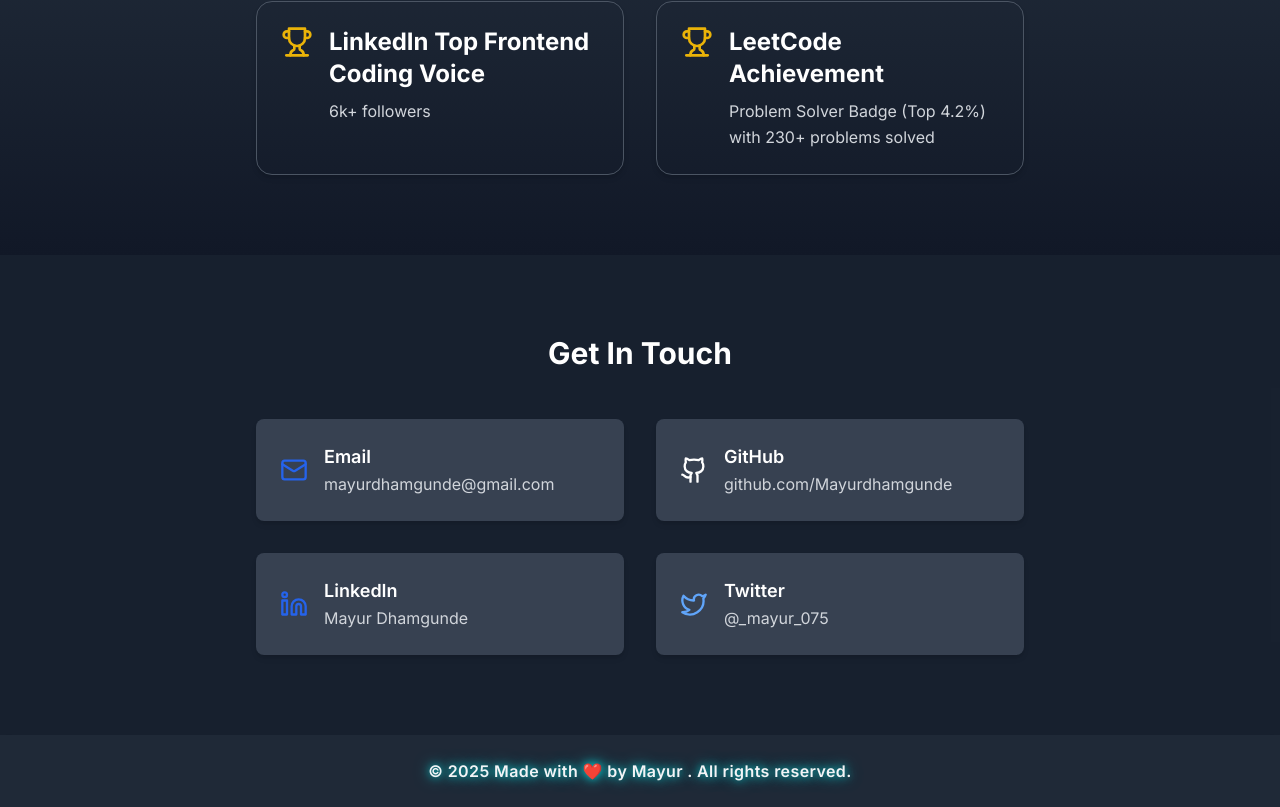
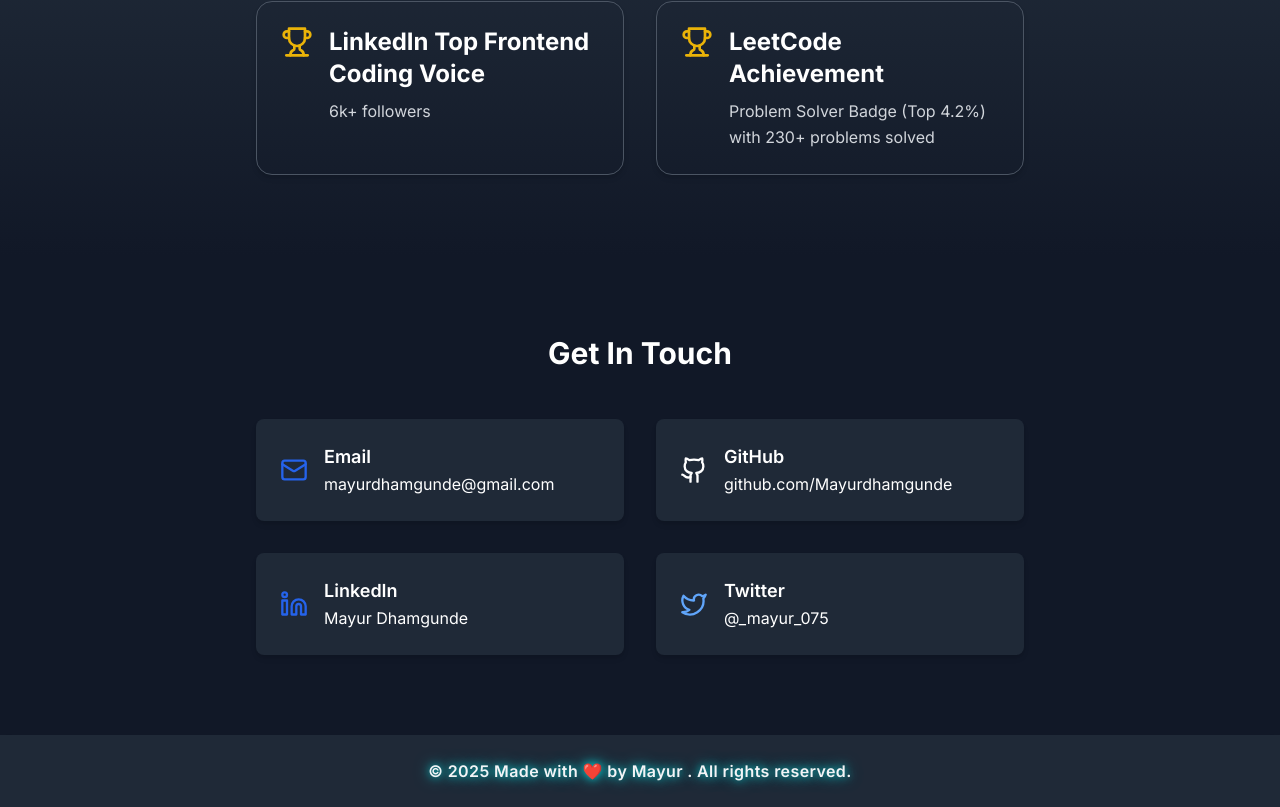
Before and after one commit to Mayurdhamgunde/My-PortFolio, a React (Vite) app: page / in a window 1280 px wide. Shown: the part 4693-5500 px from the top of the page. Built offline with nearby package versions, Linux system fonts and the light colour scheme.

Commit message:
initial commit

```diff
--- a/src/components/Contact.tsx
+++ b/src/components/Contact.tsx
@@ -68,21 +68,119 @@
 
 
 
-import React from 'react';
-import { Mail, Github, Linkedin, Twitter } from 'lucide-react';
-import { motion } from 'framer-motion';
+// import React from 'react';
+// import { Mail, Github, Linkedin, Twitter } from 'lucide-react';
+// import { motion } from 'framer-motion';
+
+// const cardVariants = {
+//   hidden: { opacity: 0, y: 30 },
+//   visible: { opacity: 1, y: 0, transition: { duration: 0.6, ease: 'easeOut' } },
+// };
+
+// const tapEffect = {
+//   tap: {
+//     scale: 0.95,
+//     background: 'linear-gradient(135deg, rgba(255, 0, 128, 0.25), rgba(0, 128, 255, 0.25))',
+//     boxShadow: '0px 0px 25px rgba(255, 0, 128, 0.8)',
+//     transition: { duration: 0.4, ease: 'easeInOut' },
+//   },
+// };
+
+// export default function Contact() {
+//   return (
+//     <motion.section
+//       id="contact"
+//       className="py-20 bg-gray-50 dark:bg-gray-800/50"
+//       initial="hidden"
+//       animate="visible"
+//     >
+//       <div className="container mx-auto px-6">
+//         <motion.h2
+//           className="text-3xl font-bold text-center mb-12 text-gray-900 dark:text-white"
+//           whileHover={{ scale: 1.1, textShadow: '0px 0px 12px rgba(128, 0, 255, 0.9)' }}
+//         >
+//           Get In Touch
+//         </motion.h2>
+//         <div className="max-w-3xl mx-auto">
+//           <div className="grid md:grid-cols-2 gap-8">
+//             {[{
+//               href: 'mailto:mayurdhamgunde@gmail.com',
+//               icon: Mail,
+//               color: 'text-blue-600',
+//               title: 'Email',
+//               text: 'mayurdhamgunde@gmail.com',
+//             },
+//             {
+//               href: 'https://github.com/Mayurdhamgunde',
+//               icon: Github,
+//               color: 'text-gray-900 dark:text-white',
+//               title: 'GitHub',
+//               text: 'github.com/Mayurdhamgunde',
+//             },
+//             {
+//               href: 'https://linkedin.com/in/mayur-dhamgunde-94b9ab226/',
+//               icon: Linkedin,
+//               color: 'text-blue-600',
+//               title: 'LinkedIn',
+//               text: 'Mayur Dhamgunde',
+//             },
+//             {
+//               href: 'https://twitter.com/_mayur_075',
+//               icon: Twitter,
+//               color: 'text-blue-400',
+//               title: 'Twitter',
+//               text: '@_mayur_075',
+//             }].map((contact, index) => (
+//               <motion.a
+//                 key={index}
+//                 href={contact.href}
+//                 target="_blank"
+//                 rel="noopener noreferrer"
+//                 className="flex items-center p-6 bg-white dark:bg-gray-700 rounded-lg shadow-md hover:shadow-xl transition-shadow"
+//                 variants={cardVariants}
+//                 initial="hidden"
+//                 whileInView="visible"
+//                 viewport={{ once: true }}
+//                 whileHover={{ boxShadow: '0px 0px 20px rgba(128, 0, 255, 0.6)', scale: 1.05 }}
+//                 whileTap={tapEffect.tap}
+//               >
+//                 <motion.div className={`${contact.color} mr-4 flex-shrink-0`} whileHover={{ rotate: 15 }}>
+//                   <contact.icon size={28} />
+//                 </motion.div>
+//                 <div>
+//                   <h3 className="text-lg font-semibold text-gray-900 dark:text-white">
+//                     {contact.title}
+//                   </h3>
+//                   <p className="text-gray-600 dark:text-gray-300 leading-relaxed">
+//                     {contact.text}
+//                   </p>
+//                 </div>
+//               </motion.a>
+//             ))}
+//           </div>
+//         </div>
+//       </div>
+//     </motion.section>
+//   );
+// }
+
+
+import React from "react";
+import { Mail, Github, Linkedin, Twitter } from "lucide-react";
+import { motion } from "framer-motion";
 
 const cardVariants = {
   hidden: { opacity: 0, y: 30 },
-  visible: { opacity: 1, y: 0, transition: { duration: 0.6, ease: 'easeOut' } },
+  visible: { opacity: 1, y: 0, transition: { duration: 0.6, ease: "easeOut" } },
 };
 
 const tapEffect = {
   tap: {
     scale: 0.95,
-    background: 'linear-gradient(135deg, rgba(255, 0, 128, 0.25), rgba(0, 128, 255, 0.25))',
-    boxShadow: '0px 0px 25px rgba(255, 0, 128, 0.8)',
-    transition: { duration: 0.4, ease: 'easeInOut' },
+    background:
+      "linear-gradient(135deg, rgba(255, 0, 128, 0.25), rgba(0, 128, 255, 0.25))",
+    boxShadow: "0px 0px 25px rgba(255, 0, 128, 0.8)",
+    transition: { duration: 0.4, ease: "easeInOut" },
   },
 };
 
@@ -90,70 +188,81 @@
   return (
     <motion.section
       id="contact"
-      className="py-20 bg-gray-50 dark:bg-gray-800/50"
+      className="py-20 bg-gray-50 dark:bg-gray-900"
       initial="hidden"
       animate="visible"
     >
       <div className="container mx-auto px-6">
         <motion.h2
           className="text-3xl font-bold text-center mb-12 text-gray-900 dark:text-white"
-          whileHover={{ scale: 1.1, textShadow: '0px 0px 12px rgba(128, 0, 255, 0.9)' }}
+          whileHover={{
+            scale: 1.1,
+            textShadow: "0px 0px 12px rgba(128, 0, 255, 0.9)",
+          }}
         >
           Get In Touch
         </motion.h2>
         <div className="max-w-3xl mx-auto">
           <div className="grid md:grid-cols-2 gap-8">
-            {[{
-              href: 'mailto:mayurdhamgunde@gmail.com',
+            {[
+              {
+                href: "mailto:mayurdhamgunde@gmail.com",
                 icon: Mail,
-              color: 'text-blue-600',
-              title: 'Email',
-              text: 'mayurdhamgunde@gmail.com',
+                color: "text-blue-600",
+                title: "Email",
+                text: "mayurdhamgunde@gmail.com",
+                bg: "bg-gray-800",
               },
               {
-              href: 'https://github.com/Mayurdhamgunde',
+                href: "https://github.com/Mayurdhamgunde",
                 icon: Github,
-              color: 'text-gray-900 dark:text-white',
-              title: 'GitHub',
-              text: 'github.com/Mayurdhamgunde',
+                color: "text-white",
+                title: "GitHub",
+                text: "github.com/Mayurdhamgunde",
+                bg: "bg-gray-800",
               },
               {
-              href: 'https://linkedin.com/in/mayur-dhamgunde-94b9ab226/',
+                href: "https://linkedin.com/in/mayur-dhamgunde-94b9ab226/",
                 icon: Linkedin,
-              color: 'text-blue-600',
-              title: 'LinkedIn',
-              text: 'Mayur Dhamgunde',
+                color: "text-blue-600",
+                title: "LinkedIn",
+                text: "Mayur Dhamgunde",
+                bg: "bg-gray-800",
               },
               {
-              href: 'https://twitter.com/_mayur_075',
+                href: "https://twitter.com/_mayur_075",
                 icon: Twitter,
-              color: 'text-blue-400',
-              title: 'Twitter',
-              text: '@_mayur_075',
-            }].map((contact, index) => (
+                color: "text-blue-400",
+                title: "Twitter",
+                text: "@_mayur_075",
+                bg: "bg-gray-800",
+              },
+            ].map((contact, index) => (
               <motion.a
                 key={index}
                 href={contact.href}
                 target="_blank"
                 rel="noopener noreferrer"
-                className="flex items-center p-6 bg-white dark:bg-gray-700 rounded-lg shadow-md hover:shadow-xl transition-shadow"
+                className={`flex items-center p-6 ${contact.bg} text-white rounded-lg shadow-md hover:shadow-xl transition-shadow`}
                 variants={cardVariants}
                 initial="hidden"
                 whileInView="visible"
                 viewport={{ once: true }}
-                whileHover={{ boxShadow: '0px 0px 20px rgba(128, 0, 255, 0.6)', scale: 1.05 }}
+                whileHover={{
+                  boxShadow: "0px 0px 20px rgba(128, 0, 255, 0.6)",
+                  scale: 1.05,
+                }}
                 whileTap={tapEffect.tap}
               >
-                <motion.div className={`${contact.color} mr-4 flex-shrink-0`} whileHover={{ rotate: 15 }}>
+                <motion.div
+                  className={`${contact.color} mr-4 flex-shrink-0`}
+                  whileHover={{ rotate: 15 }}
+                >
                   <contact.icon size={28} />
                 </motion.div>
                 <div>
-                  <h3 className="text-lg font-semibold text-gray-900 dark:text-white">
-                    {contact.title}
-                  </h3>
-                  <p className="text-gray-600 dark:text-gray-300 leading-relaxed">
-                    {contact.text}
-                  </p>
+                  <h3 className="text-lg font-semibold">{contact.title}</h3>
+                  <p className="leading-relaxed">{contact.text}</p>
                 </div>
               </motion.a>
             ))}
```
Lines whose indentation alone changed are shown as unchanged.
